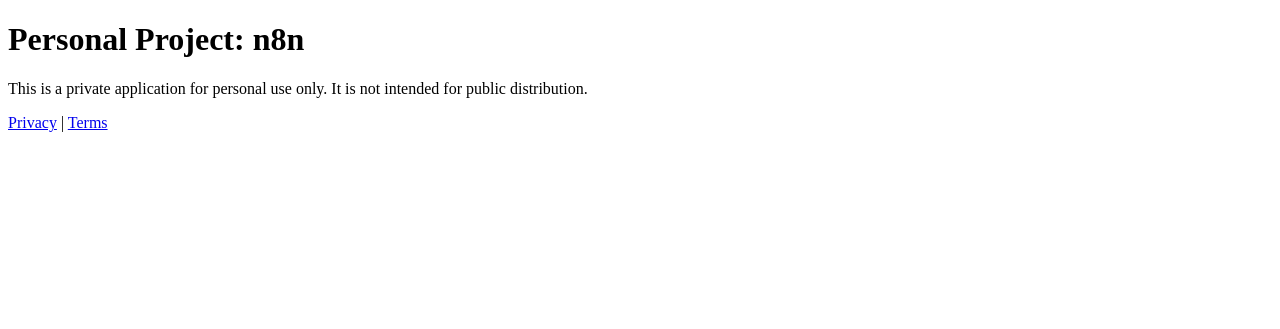
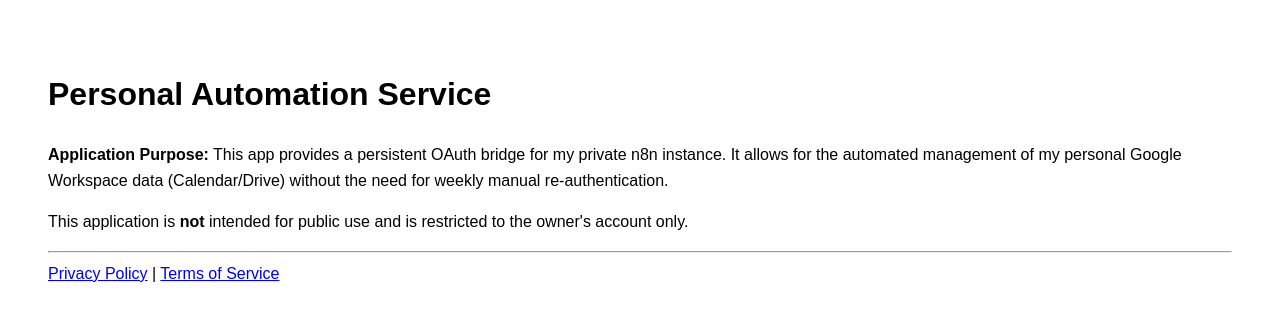
Before and after one commit to BrianJoyce/n8ngcloudterms, a plain HTML site: page index.html in a window 1280 px wide. Drawn offline with Linux system fonts and the light colour scheme.

Commit message:
Revise index.html for personal automation service
Updated the title and content to reflect the app's purpose as a personal automation service for Google Workspace data management.

```diff
--- a/index.html
+++ b/index.html
@@ -1,13 +1,16 @@
 <!DOCTYPE html>
 <html>
-<head><title>Internal App</title>
-<meta name="google-site-verification" content="1M69pyowUJyiS4XoWnQ_F0HVW_UcKmogj0rk78cnWCc" />
+<head>
+    <title>Brian's Personal Automation Gateway</title>
+    <style>body { font-family: sans-serif; padding: 40px; line-height: 1.6; }</style>
 </head>
 <body>
-    <h1>Personal Project: n8n</h1>
-    <p>This is a private application for personal use only. It is not intended for public distribution.</p>
-    <nav>
-        <a href="privacy.html">Privacy</a> | <a href="terms.html">Terms</a>
-    </nav>
+    <h1>Personal Automation Service</h1>
+    <p><strong>Application Purpose:</strong> This app provides a persistent OAuth bridge for my private n8n instance. It allows for the automated management of my personal Google Workspace data (Calendar/Drive) without the need for weekly manual re-authentication.</p>
+
+    <p>This application is <strong>not</strong> intended for public use and is restricted to the owner's account only.</p>
+
+    <hr>
+    <a href="privacy.html">Privacy Policy</a> | <a href="terms.html">Terms of Service</a>
 </body>
 </html>
```
